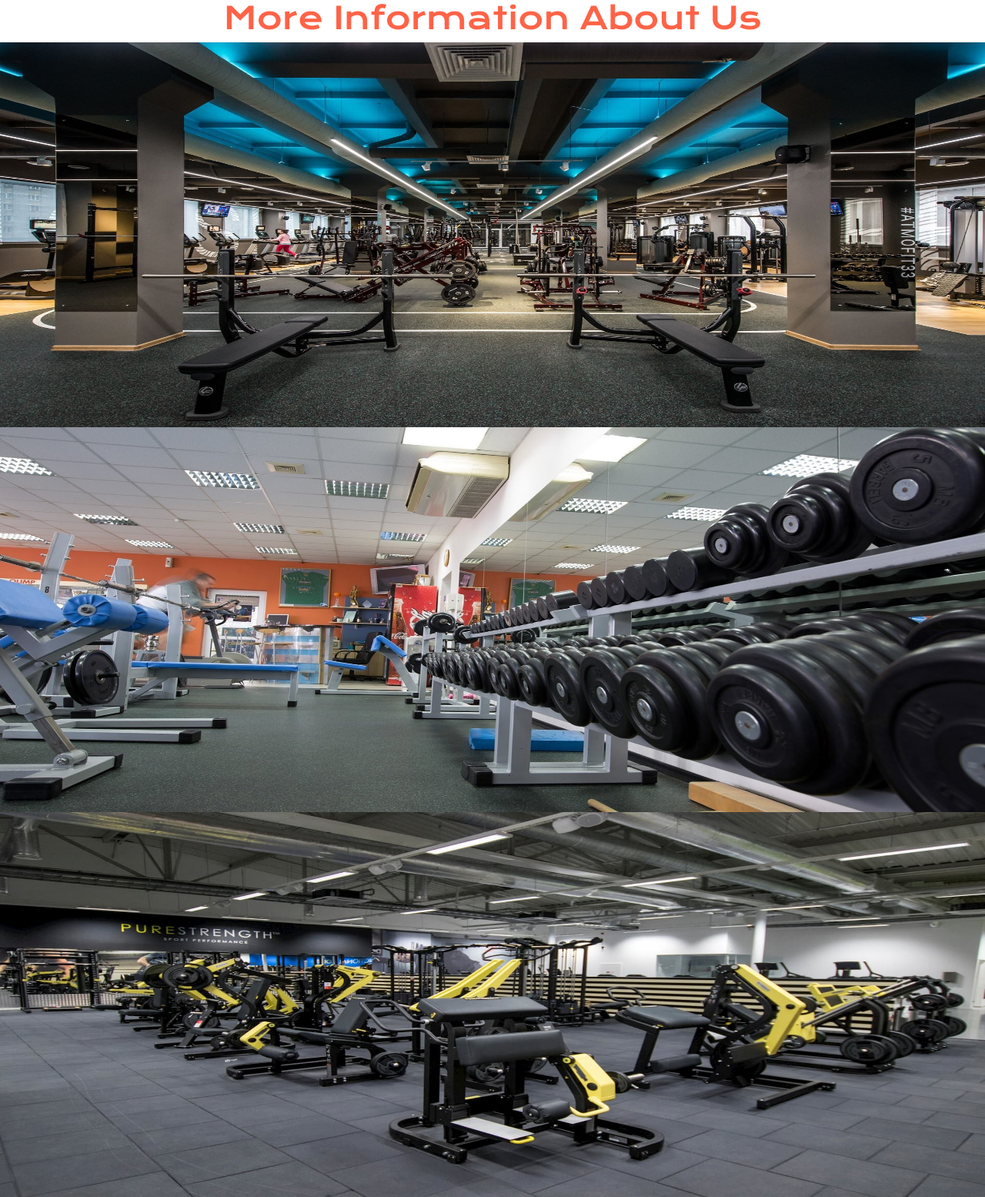
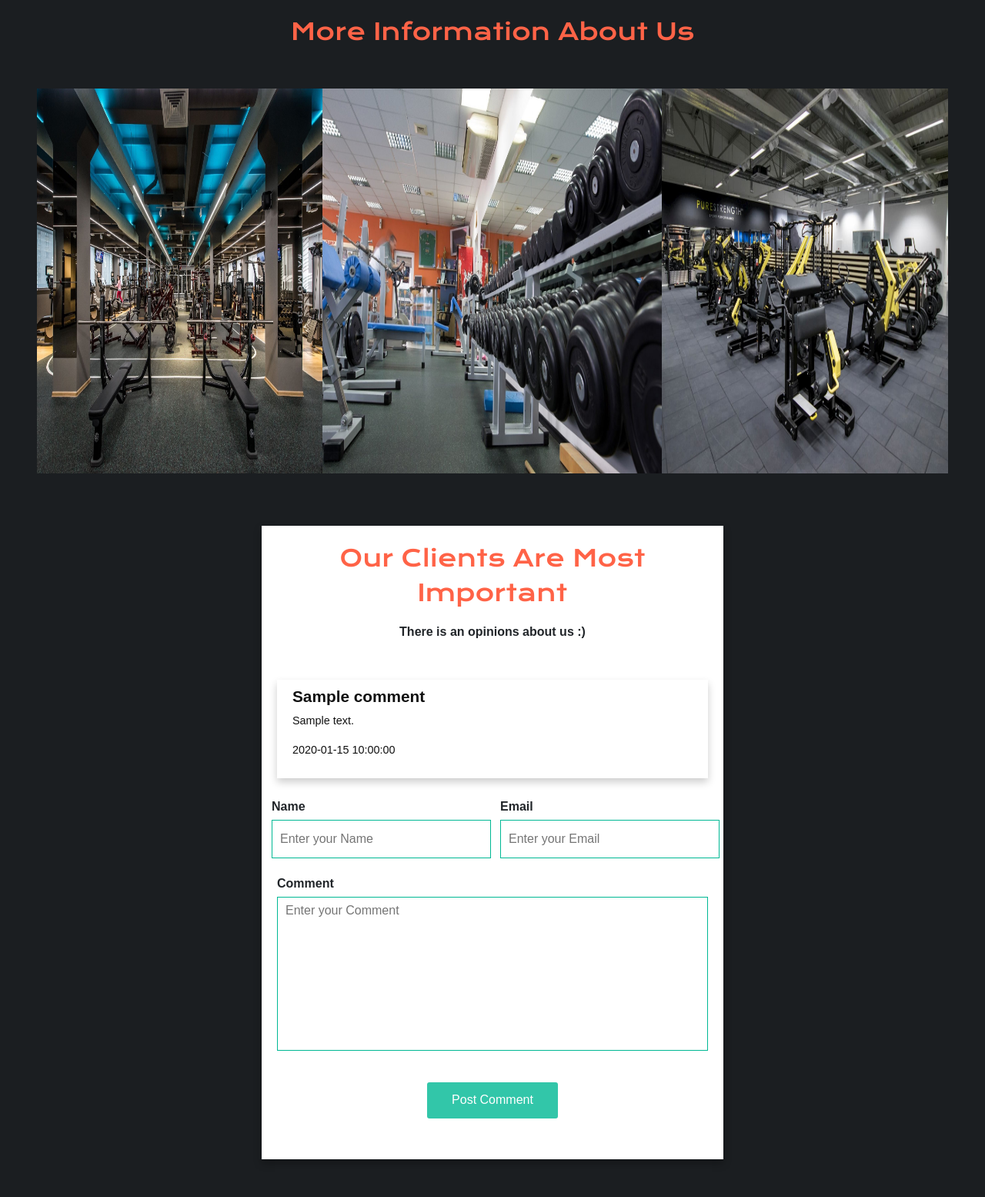
Before and after one commit to shorty0207/baigiamoji_uzduotis, a PHP site: page /user/visit.php in a window 1280 px wide. Shown: the part 475-2030 px from the top of the page at 77% size. After the commit the page ends 1981 px from the top, so only its background shows below. Run offline with PHP 8.4, Linux system fonts and the light colour scheme; the visitor is signed in with stand-in values (Sample User, id 1); tables that the repository leaves empty or names only in its code hold one stand-in row (values such as "Sample post").

Commit message:
final commit

```diff
--- a/controller/login.php
+++ b/controller/login.php
@@ -14,7 +14,7 @@ if ($num == 1) {
 
     $_SESSION['email'] = strtolower($email);
 
-    if ($_SESSION['username']=="admin") {
+    if ($_SESSION['email']=="admin") {
         header('location: ../admin/index.php');
         $_SESSION['status'] = 'admin';
     } else {
@@ -22,7 +22,7 @@ if ($num == 1) {
         $_SESSION['status'] = 'user';
     }
 } else {
-    header('location: ../guest/index.php#error1');
+    header('location: ../index.php#error1');
 }
 $conn->close();
 ?>
--- a/controller/logout.php
+++ b/controller/logout.php
@@ -2,5 +2,5 @@
 
 session_start();
 session_destroy();
-header('location: ../guest/index.php');
+header('location: ../index.php');
 ?>
--- a/css/comment.css
+++ b/css/comment.css
@@ -7,8 +7,132 @@ body{
     color: tomato;
     text-align: center;
     font-family: 'Krona One', sans-serif;
+    font-size: 30px;
 }
+
 .club-inside img{
     height: 500px;
     width: 100%;
 }
+@import url('https://fonts.googleapis.com/css2?family=Poppins:ital,wght@0,100;0,200;0,300;0,400;0,500;0,600;0,700;0,800;0,900;1,100;1,200;1,300;1,400;1,500;1,600;1,700;1,800;1,900&display=swap');
+* {
+    margin: 0;
+    padding: 0;
+    box-sizing: border-box;
+    font-family: 'Poppins', sans-serif;
+}
+
+body {
+    width: 100%;
+    min-height: 100vh;
+    display: flex;
+    justify-content: center;
+    align-items: center;
+    flex-direction: column;
+    background: #00b894;
+}
+
+.wrapper {
+    padding: 20px;
+    background: #FFF;
+    box-shadow: 0 5px 10px rgba(0,0,0,0.3);
+    width: 600px;
+    min-height: 400px;
+    margin: 20px 0;
+}
+
+.wrapper .row {
+    display: grid;
+    grid-template-columns: repeat(auto-fit, minmax(280px, 1fr));
+}
+
+.wrapper .form .row .input-group {
+    padding: 0 10px;
+    display: block;
+}
+
+.wrapper .form .row .input-group:first-child {
+    padding-left: 0;
+}
+
+.wrapper .form .row .input-group:last-child {
+    padding-right: 0;
+}
+
+.wrapper .form .input-group {
+    width: 100%;
+    height: 50px;
+    margin-bottom: 50px;
+}
+
+.wrapper .form .input-group label {
+    font-weight: 600;
+    margin-bottom: 5px;
+    display: block;
+}
+
+.wrapper .form .input-group .btn {
+    margin: 20px 0;
+    display: block;
+    padding: .7rem 2rem;
+    opacity: .8;
+    color: #FFF;
+    background: #00b894;
+    border: none;
+    outline: none;
+    border-radius: 3px;
+    cursor: pointer;
+    font-size: 1rem;
+    transition: .3s ease-in;
+}
+
+.wrapper .form .input-group .btn:hover {
+    opacity: 1;
+}
+
+.wrapper .form .input-group input, .wrapper .form .input-group textarea {
+    width: 100%;
+    height: 100%;
+    border: 1px solid #00b894;
+    outline: none;
+    padding: 5px 10px;
+}
+
+.wrapper .form .input-group.textarea {
+    height: 200px;
+}
+
+.wrapper .form .input-group.textarea textarea {
+    resize: none;
+}
+
+.wrapper .prev-comments {
+    margin-top: 50px;
+}
+
+.wrapper .prev-comments .single-item {
+    background: #FFF;
+    box-shadow: 0 5px 10px rgba(0,0,0,0.2);
+    padding: 10px 20px;
+    text-align: left;
+    margin-bottom: 25px;
+}
+
+.wrapper .prev-comments .single-item h4 {
+    font-size: 1.3rem;
+    font-weight: 800;
+    color: #111;
+}
+
+.wrapper .prev-comments .single-item a {
+    margin: 10px 0;
+    font-size: 1rem;
+    color: #111;
+    text-decoration: none;
+    display: inline-block;
+}
+
+.wrapper .prev-comments .single-item p {
+    font-size: .9rem;
+    color: #111;
+}
--- a/user/visit.php
+++ b/user/visit.php
@@ -7,6 +7,30 @@ if (!isset($_SESSION['email'])) {
 }
 
 ?>
+<?php
+
+include '../controller/connectDB.php';
+
+error_reporting(0); // For not showing any error
+
+if (isset($_POST['submit'])) {
+    $name = $_POST['name'];
+    $email = $_POST['email'];
+    $comment = $_POST['comment'];
+
+
+    $sql = "INSERT INTO comments (name, email, comment)
+			VALUES ('$name', '$email', '$comment')";
+    $result = mysqli_query($conn, $sql);
+    if ($result) {
+        echo "<script>alert('Comment added successfully.')</script>";
+    } else {
+        echo "<script>alert('Comment does not add.')</script>";
+    }
+}
+
+?>
+
 <!DOCTYPE html>
 <html lang="en">
 
@@ -20,7 +44,6 @@ if (!isset($_SESSION['email'])) {
     <link rel="preconnect" href="https://fonts.gstatic.com">
     <link href="https://fonts.googleapis.com/css2?family=Krona+One&display=swap" rel="stylesheet">
 
-    <!-- Latest compiled and minified CSS -->
     <link rel=" stylesheet " href="../css/bootstrap.min.css ">
 
     <link rel="stylesheet" href="https://cdnjs.cloudflare.com/ajax/libs/font-awesome/4.7.0/css/font-awesome.min.css">
@@ -29,21 +52,16 @@ if (!isset($_SESSION['email'])) {
 
 </head>
 
-<body>
+<body style="background-color: #1b1e21">
 <nav class="navbar navbar-expand-sm bg-secondary navbar-dark fixed-top ">
-    <!-- Brand/logo -->
 
 
-    <!-- Links -->
     <ul class="navbar-nav mr-auto ml-5">
         <li class="nav-item">
-            <a class="nav-link active" href="#">Home</a>
-        </li>
-        <li class="nav-item ml-3">
-            <a class="nav-link" href="browse.php">About Us</a>
+            <a class="nav-link active" href="../index.php">Home</a>
         </li>
     </ul>
-    <!-- Links -->
+
     <ul class="navbar-nav mr-5">
         <li class="nav-item  mr-5">
             <a class="nav-link" href="visit.php">Visit Us</a>
@@ -53,22 +71,24 @@ if (!isset($_SESSION['email'])) {
                 <img src="../image/default-user.png" style="width:30px; border-radius:50%;" alt="logo ">
             </a>
             <div class="dropdown-menu">
-                <a class="dropdown-item disabled" style="color:silver; text-transform:lowercase;" href="#"><?php echo $_SESSION['email'] ?></a>
+                <a class="dropdown-item disabled" style="color:silver; text-transform:lowercase;"
+                   href="#"><?php echo $_SESSION['email'] ?></a>
                 <a class="dropdown-item" style="color:#fff;" href="../controller/logout.php">Log Out</a>
             </div>
         </li>
     </ul>
 </nav>
 <main>
-   <section>
-       <div class="comment-img">
-           <img style="height: 450px; width: 100%" src="https://www.designevo.com/res/templates/thumb_small/black-hexagon-and-gymnasium-coach.png" alt="">
-       </div>
-   </section>
     <section>
+        <div class="comment-img">
+            <img style="height: 450px; width: 100%"
+                 src="https://i.pinimg.com/originals/6a/87/b0/6a87b06ee4f2c9ff739f1a4eaa901785.jpg" alt="">
+        </div>
         <div>
             <h1 class="comment-title mt-4">More Information About Us</h1>
         </div>
+    </section>
+    <section class="d-flex p-5">
         <div>
             <div class="club-inside">
                 <img src="../image/comment2.jpg" alt="">
@@ -85,12 +105,57 @@ if (!isset($_SESSION['email'])) {
             </div>
         </div>
     </section>
-    <section>
+    <section class="d-flex justify-content-center comment-block">
+        <div class="wrapper">
+            <div class="d-flex justify-content-center">
+                <div class="comment-title">Our Clients Are Most Important</div>
+            </div>
+            <p class="mt-3 text-center "><b>There is an opinions about us :)</b></p>
+            <div class="prev-comments">
+                <?php
 
+                $sql = "SELECT * FROM comments";
+                $result = mysqli_query($conn, $sql);
+                if (mysqli_num_rows($result) > 0) {
+                    while ($row = mysqli_fetch_assoc($result)) {
+
+                        ?>
+                        <div class="single-item">
+                            <h4><?php echo $row['name']; ?></h4>
+                            <p><?php echo $row['comment']; ?></p>
+                            <p><?php echo $row['created_at']; ?></p>
+                        </div>
+                        <?php
+
+                    }
+                }
+                ?>
+            </div>
+            <form action="" method="POST" class="form">
+                <div class="row">
+                    <div class="input-group ml-2">
+                        <label for="name">Name</label>
+                        <input type="text" name="name" id="name" placeholder="Enter your Name" required>
+                    </div>
+                    <div class="input-group">
+                        <label for="email">Email</label>
+                        <input type="email" name="email" id="email" placeholder="Enter your Email" required>
+                    </div>
+                </div>
+                <div class="input-group textarea">
+                    <label for="comment">Comment</label>
+                    <textarea id="comment" name="comment" placeholder="Enter your Comment" required></textarea>
+                </div>
+                <div class="input-group justify-content-center">
+                    <button name="submit" class="btn">Post Comment</button>
+                </div>
+            </form>
+        </div>
     </section>
 </main>
+<footer>
 
-
+</footer>
 
 </body>
 
```
Also changed, not shown: controller/register.php (+4 -3 lines), css/gymrequest.css (deleted, +0 -62 lines), css/request.css (deleted, +0 -75 lines), index.php (renamed from guest/index.php, +18 -27 lines), user/index.php (+3 -19 lines), js/main.js (deleted).
